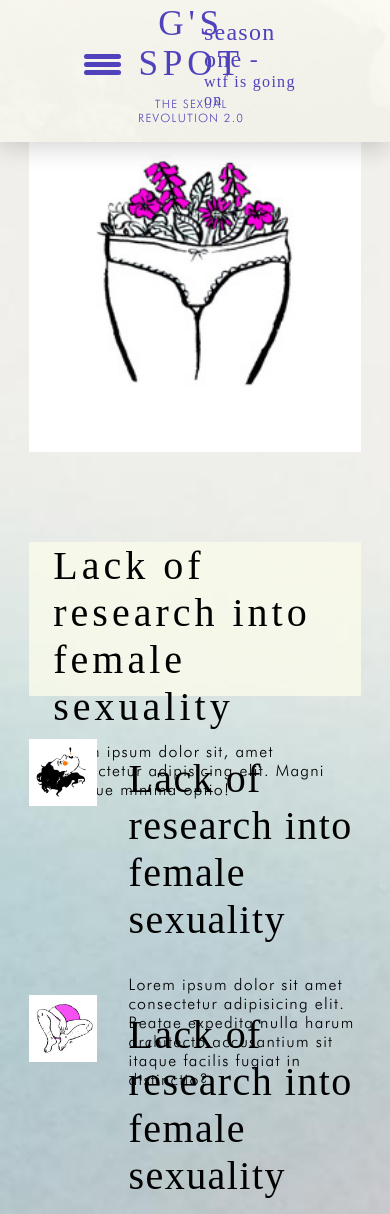
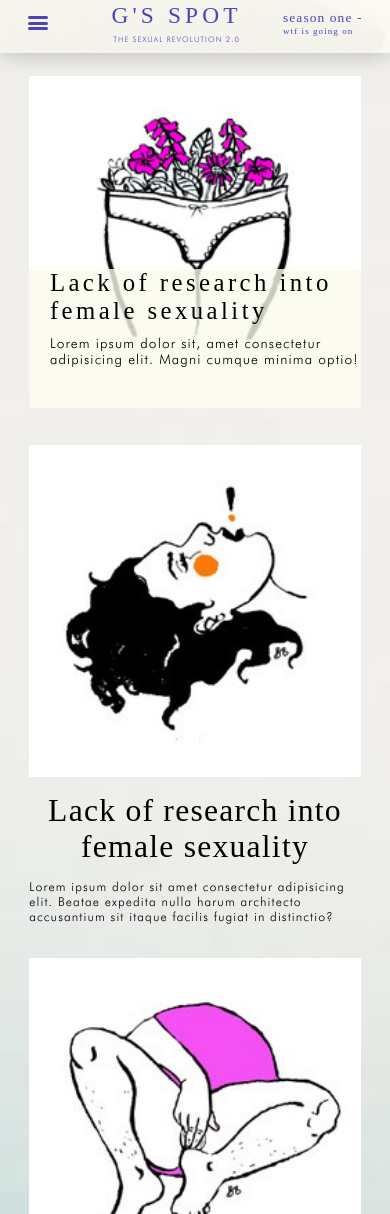
Before and after one commit to DaveCoded/Georgias-blog, a plain HTML site: page index.html in a window 390 px wide. Shown: the top 1214 px of the page. Drawn offline with Linux system fonts and the light colour scheme; a web font is replaced by a local one.

Commit message:
Rest of the media queries

```diff
--- a/style.css
+++ b/style.css
@@ -53,6 +53,12 @@ html {
   }
 }
 
+@media (max-width: 610px) {
+  html {
+    font-size: 43%;
+  }
+}
+
 body {
   box-sizing: border-box;
   background-image: url('img/home-background-SMALL.jpg');
@@ -77,6 +83,18 @@ body {
   z-index: 2000;
 }
 
+@media (max-width: 740px) {
+  .header {
+    padding: 0.5rem 7rem 2.1rem;
+  }
+}
+
+@media (max-width: 500px) {
+  .header {
+    padding: 0.3rem 4rem 1.3rem;
+  }
+}
+
 
 .header__title {
   text-align: center;
@@ -84,6 +102,12 @@ body {
   margin-right: -7.2rem;
   color: var(--purple);
   transition: all .8s ease;
+}
+
+@media (max-width: 500px) {
+  .header__title {
+    margin-right: -3.2rem;
+  }
 }
 
 .header__title--heading {
@@ -94,10 +118,23 @@ body {
   letter-spacing: .6rem;
 }
 
+@media (max-width: 500px) {
+  .header__title--heading {
+    font-size: 3.4rem;
+    margin-bottom: .9rem;
+  }
+}
+
 .header__title--tagline {
   font-family: 'futura-light';
   letter-spacing: .16rem;
   font-size: 1.44rem;
+}
+
+@media (max-width: 500px) {
+  .header__title--tagline {
+    font-size: 1.1rem;
+  }
 }
 
 .season-display {
@@ -108,6 +145,12 @@ body {
   transition: all .8s ease;
 }
 
+@media (max-width: 500px) {
+  .season-display {
+    font-size: 1.3rem;
+  }
+}
+
 .season-display__number {
   font-weight: 400;
 }
@@ -116,8 +159,14 @@ body {
   font-size: 2rem;
 }
 
+@media (max-width: 500px) {
+  .season-display__title {
+    font-size: 1.3rem;
+  }
+}
+
 .navigation {
-  background-color: rgba(256,255,246);
+  background-color: rgb(256,255,246);
   height: 100vh;
   width: 25%;
   z-index: 4000;
@@ -141,7 +190,7 @@ body {
   }
 }
 
-@media (max-width: 780px) {
+@media (max-width: 500px) {
   .navigation {
     width: 60%;
   }
@@ -167,6 +216,13 @@ body {
   margin: .4rem 0;
   border-radius: .5rem;
   transition: background-color .8s ease;
+}
+
+@media (max-width: 500px) {
+  .header__nav-icon--bar {
+    width: 3rem;
+    height: .4rem;
+  }
 }
 
 .header__nav-icon:hover .header__nav-icon--bar {
@@ -249,6 +305,12 @@ body {
   }
 }
 
+@media (max-width: 500px) {
+  .content-area {
+    padding-top: 6rem;
+  }
+}
+
 .left-column {
   flex-basis: 64rem;
 }
@@ -263,6 +325,12 @@ body {
   .left-column {
     flex-basis: 54rem;
     margin-bottom: 2rem;
+  }
+}
+
+@media (max-width: 500px) {
+  .left-column {
+    flex-basis: 44rem;
   }
 }
 
@@ -327,6 +395,24 @@ body {
   }
 }
 
+@media (max-width: 740px) {
+  .image-box {
+    height: 65rem;
+  }
+}
+
+@media (max-width: 610px) {
+  .image-box {
+    height: 54rem;
+  }
+}
+
+@media (max-width: 500px) {
+  .image-box {
+    height: auto;
+  }
+}
+
 .image-box:hover {
   transform: scale(1.01);
   box-shadow: 3px 3px 2.2rem rgba(0, 0, 0, .3);
@@ -360,6 +446,12 @@ body {
     width: 85%;
     height: 25%;
     left: auto;
+  }
+}
+
+@media (max-width: 610px) {
+  .image-caption {
+    height: 38%;
   }
 }
 
@@ -399,6 +491,12 @@ body {
 @media (max-width: 980px) {
   .image-caption__title {
     font-size: 5rem;
+  }
+}
+
+@media (max-width: 500px) {
+  .image-caption__title {
+    font-size: 3.6rem;
   }
 }
 
@@ -476,6 +574,19 @@ body {
   }
 }
 
+@media (max-width: 740px) {
+  .secondary-article {
+    height: 23rem;
+  }
+}
+
+@media (max-width: 500px) {
+  .secondary-article {
+    height: auto;
+    flex-direction: column;
+  }
+}
+
 article.secondary-article:hover {
   transform: scale(1.01);
   box-shadow: 3px 3px 2.24rem rgba(0, 0, 0, .3);
@@ -484,6 +595,24 @@ article.secondary-article:hover {
 .thumbnail {
   overflow: hidden;
   width: 100%;
+}
+
+@media (max-width: 740px) {
+  .thumbnail {
+    width: 110%;
+  }
+}
+
+@media (max-width: 610px) {
+  .thumbnail {
+    width: 130%;
+  }
+}
+
+@media (max-width: 500px) {
+  .thumbnail {
+    width: 100%;
+  }
 }
 
 .thumbnail__image {
@@ -519,6 +648,18 @@ article.secondary-article:hover {
   }
 }
 
+@media (max-width: 740px) {
+  .secondary-article__content {
+    margin-top: -2rem;
+  }
+}
+
+@media (max-width: 500px) {
+  .secondary-article__content {
+    margin-left: 0;
+  }
+}
+
 .secondary-article__heading {
   font-family: 'leafy';
   font-size: 4rem;
@@ -541,6 +682,20 @@ article.secondary-article:hover {
   }
 }
 
+@media (max-width: 740px) {
+  .secondary-article__heading {
+    font-size: 4.6rem;
+    margin-bottom: 2rem;
+  }
+}
+
+@media (max-width: 500px) {
+  .secondary-article__heading {
+    text-align: center;
+    margin-top: 4.2rem;
+  }
+}
+
 .secondary-article__excerpt {
   font-family: 'futura-light';
   font-size: 1.5rem;
@@ -548,8 +703,14 @@ article.secondary-article:hover {
   letter-spacing: .16rem;
 }
 
-@media (max-width: 1340px) {
-  .secondary-article__excerpt {
+@media (max-width: 980px) {
+  .secondary-article__excerpt{
     font-size: 2rem;
   }
 }
+
+@media (max-width: 740px) {
+  .secondary-article__excerpt {
+    font-size: 1.8rem;
+  }
+}
```
